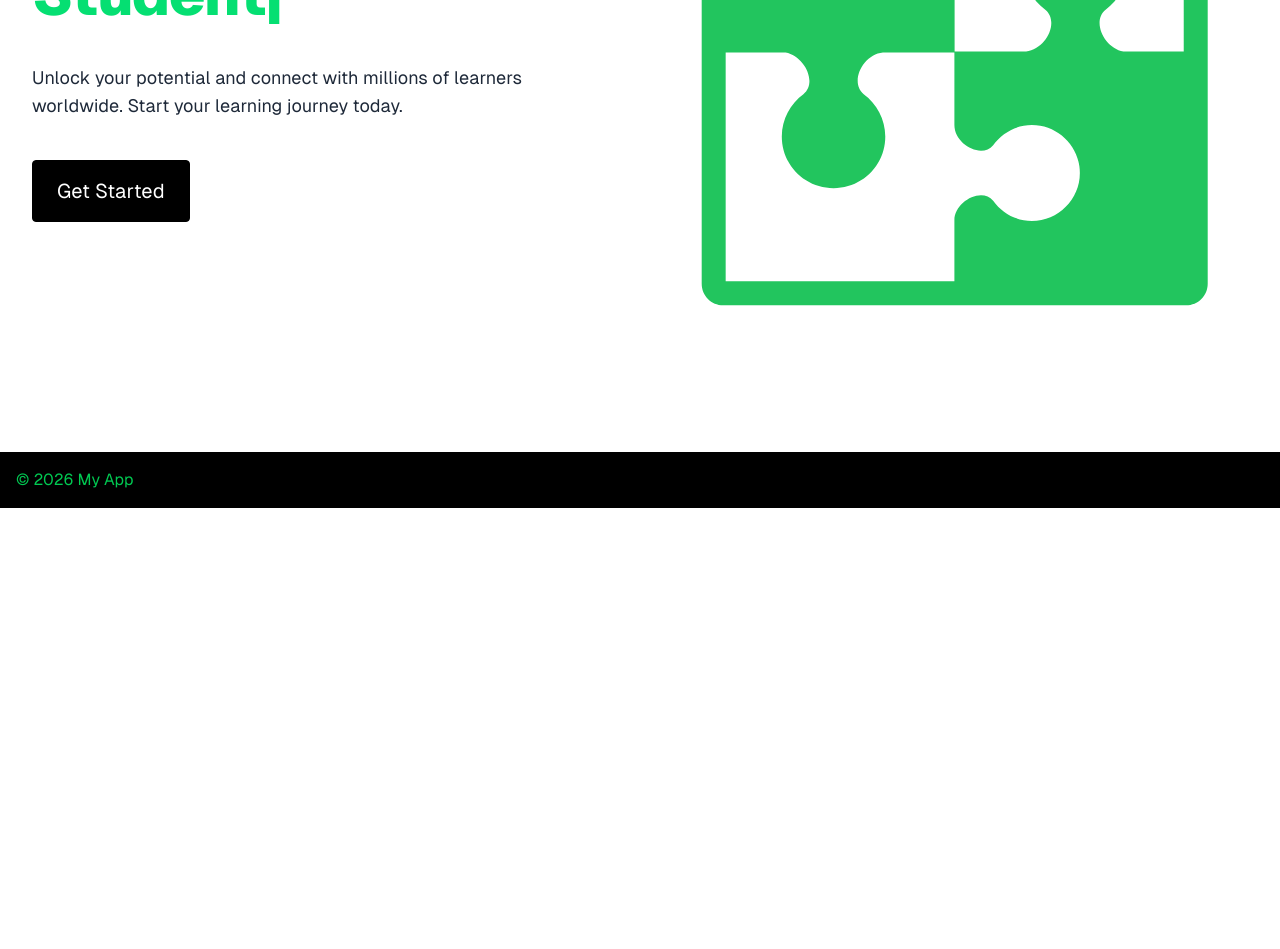
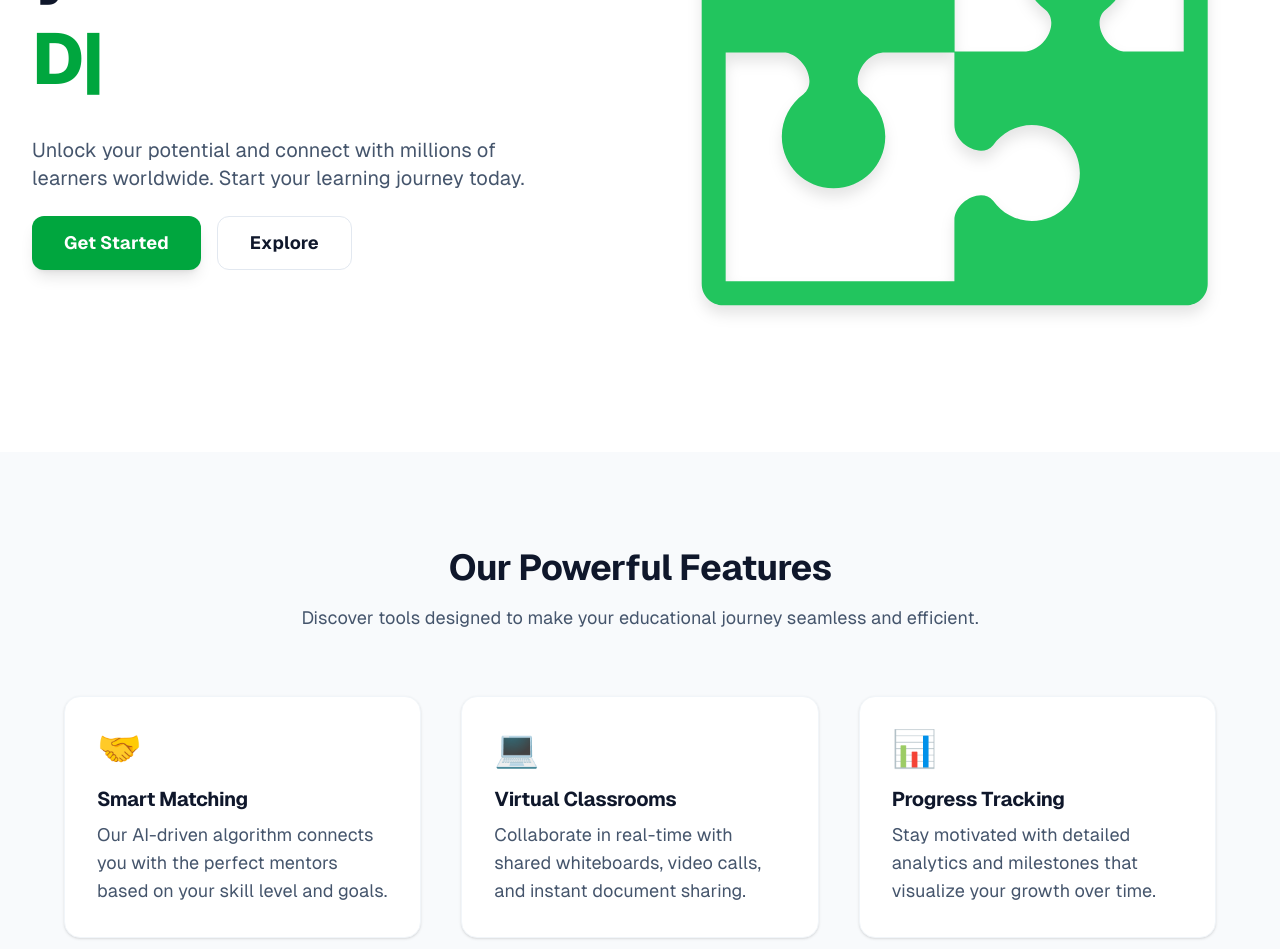
Before and after one commit to SydNexDarSky/Frontend-App, a React (Vite) app: page / in a window 1280 px wide. Shown: the part 348-1297 px from the top of the page. Before the commit the page ends 856 px from the top, so only its background shows below. Built offline with nearby package versions, Linux system fonts and the light colour scheme.

Commit message:
Added Features, About, Contact to the Landing page Co-authored-by: Dieke Sydney C. diekechi@gmail.com

```diff
--- a/src/components/Navbar.jsx
+++ b/src/components/Navbar.jsx
@@ -6,7 +6,7 @@ export default function Navbar() {
 	const [isMenuOpen, setIsMenuOpen] = useState(false);
 
 	return (
-		<nav className="fixed flex justify-between items-center w-full px-4 sm:px-8 py-4 bg-white shadow-md">
+		<nav className="fixed top-0 left-0 z-50 flex justify-between items-center w-full px-4 sm:px-8 py-4 bg-white shadow-md">
 			{/* Logo and Brand */}
 			<div className="flex items-center gap-2 cursor-pointer" onClick={() => navigate("/")}>
 				<img src="/vite.svg" alt="Educonnect Logo" className="w-8 h-8 sm:w-10 sm:h-10" />
--- a/src/pages/Landing.jsx
+++ b/src/pages/Landing.jsx
@@ -4,45 +4,114 @@ import { useNavigate } from "react-router-dom";
 export default function Landing() {
   const navigate = useNavigate();
 
+  const scrollToSection = (id) => {
+    const element = document.getElementById(id);
+    if (element) {
+      element.scrollIntoView({ behavior: "smooth" });
+    }
+  };
+
   return (
-		<>
+    <div className="min-h-screen bg-white text-slate-900">
+      {/* Hero Section */}
       <section className="flex flex-col-reverse md:flex-row w-full min-h-screen justify-center items-center px-4 sm:px-8 py-8 gap-8 md:gap-12">
-            {/* Hero Section */}
-            <div className="flex flex-col justify-center items-start w-full md:w-1/2 gap-4 sm:gap-6">
-              <h1 className="flex flex-col font-extrabold text-3xl sm:text-4xl md:text-5xl lg:text-6xl leading-tight">
+        <div className="flex flex-col justify-center items-start w-full md:w-1/2 gap-4 sm:gap-6 text-center md:text-left">
+          <h1 className="flex flex-col font-extrabold text-4xl sm:text-5xl md:text-6xl lg:text-7xl leading-tight">
             Connect with your{" "}
             <ReactTyped
-                  className="text-green-400"
-                  strings={[
-                    "Mentors",
-                    "Students",
-                    "Dreams",
-                  ]}
+              className="text-green-600"
+              strings={["Mentors", "Students", "Dreams"]}
               typeSpeed={40}
               backSpeed={50}
               backDelay={2000}
               loop
             />
           </h1>
-              <p className="text-base sm:text-lg text-gray-800 max-w-lg">
+          <p className="text-lg sm:text-xl text-slate-600 max-w-lg mx-auto md:mx-0">
             Unlock your potential and connect with millions of learners worldwide. Start your learning journey today.
           </p>
 
-              {/* CTA Button */}
-              <button onClick={() => navigate("/auth/signup")} className="primary-btn mt-4">
+          <div className="flex gap-4 w-full justify-center md:justify-start">
+            <button onClick={() => navigate("/auth/signup")} className="bg-green-600 text-white px-8 py-3 rounded-xl font-bold text-lg hover:bg-green-700 transition-all shadow-lg active:scale-95">
               Get Started
             </button>
+            <button onClick={() => scrollToSection('about')} className="border border-slate-200 px-8 py-3 rounded-xl font-bold text-lg hover:bg-slate-50 transition-all active:scale-95">
+              Explore
+            </button>
+          </div>
         </div>
 
-            {/* Image Section */}
         <div className="w-full md:w-1/2 flex justify-center items-center min-h-64 sm:min-h-96">
           <img
             src="/puzzle-connect-join-assemble-puzzle-svgrepo-com.svg"
-                alt="Puzzle connection illustration"
-                className="w-full max-w-xs h-auto sm:max-w-sm md:max-w-md lg:max-w-lg"
+            alt="Connection illustration"
+            className="w-full max-w-xs h-auto sm:max-w-sm md:max-w-md lg:max-w-lg drop-shadow-xl"
           />
         </div>
       </section>
-		</>
-	)
+
+      {/* Features Section */}
+      <section id="features" className="py-24 bg-slate-50 px-6 sm:px-12">
+        <div className="max-w-6xl mx-auto">
+          <div className="text-center mb-16">
+            <h2 className="text-3xl md:text-4xl font-bold text-slate-900 mb-4">Our Powerful Features</h2>
+            <p className="text-slate-600">Discover tools designed to make your educational journey seamless and efficient.</p>
+          </div>
+          <div className="grid grid-cols-1 md:grid-cols-3 gap-10">
+            <div className="bg-white p-8 rounded-2xl shadow-sm hover:shadow-md transition-shadow border border-slate-100">
+              <div className="text-4xl mb-4">🤝</div>
+              <h3 className="text-xl font-bold mb-2">Smart Matching</h3>
+              <p className="text-slate-600">Our AI-driven algorithm connects you with the perfect mentors based on your skill level and goals.</p>
+            </div>
+            <div className="bg-white p-8 rounded-2xl shadow-sm hover:shadow-md transition-shadow border border-slate-100">
+              <div className="text-4xl mb-4">💻</div>
+              <h3 className="text-xl font-bold mb-2">Virtual Classrooms</h3>
+              <p className="text-slate-600">Collaborate in real-time with shared whiteboards, video calls, and instant document sharing.</p>
+            </div>
+            <div className="bg-white p-8 rounded-2xl shadow-sm hover:shadow-md transition-shadow border border-slate-100">
+              <div className="text-4xl mb-4">📊</div>
+              <h3 className="text-xl font-bold mb-2">Progress Tracking</h3>
+              <p className="text-slate-600">Stay motivated with detailed analytics and milestones that visualize your growth over time.</p>
+            </div>
+          </div>
+        </div>
+      </section>
+
+      {/* About Section */}
+      <section id="about" className="py-24 px-6 sm:px-12 bg-white">
+        <div className="max-w-6xl mx-auto flex flex-col md:flex-row items-center gap-16">
+          <div className="w-full md:w-1/2 bg-blue-50 rounded-3xl h-80 flex items-center justify-center">
+            <div className="text-6xl opacity-20">🌍</div>
+          </div>
+          <div className="w-full md:w-1/2">
+            <h2 className="text-3xl md:text-4xl font-bold text-slate-900 mb-6">About EduConnect</h2>
+            <p className="text-lg text-slate-600 mb-6 leading-relaxed">
+              EduConnect is more than just a platform; it's a global community. We are dedicated to breaking down barriers to education by fostering meaningful connections between learners and experts.
+            </p>
+            <p className="text-lg text-slate-600 mb-8 leading-relaxed">
+              Whether you're a student looking for guidance or a professional wanting to give back, we provide the environment for knowledge to thrive.
+            </p>
+            <button onClick={() => scrollToSection('contact')} className="text-blue-600 font-bold hover:underline">Read our full story →</button>
+          </div>
+        </div>
+      </section>
+
+      {/* Contact Section */}
+      <section id="contact" className="py-24 bg-slate-900 text-white px-6 sm:px-12">
+        <div className="max-w-4xl mx-auto text-center">
+          <h2 className="text-3xl md:text-4xl font-bold mb-6">Get in Touch</h2>
+          <p className="text-slate-400 mb-12">Join thousands of others who are already transforming their lives. Reach out or sign up today.</p>
+
+          <form className="grid grid-cols-1 md:grid-cols-2 gap-6 text-left" onSubmit={(e) => e.preventDefault()}>
+            <input type="text" placeholder="Your Name" className="bg-slate-800 border border-slate-700 rounded-xl p-4 focus:outline-none focus:border-blue-500" />
+            <input type="email" placeholder="Your Email" className="bg-slate-800 border border-slate-700 rounded-xl p-4 focus:outline-none focus:border-blue-500" />
+            <textarea placeholder="Your Message" rows="4" className="bg-slate-800 border border-slate-700 rounded-xl p-4 focus:outline-none focus:border-blue-500 md:col-span-2"></textarea>
+            <button type="submit" className="md:col-span-2 bg-blue-600 text-white font-bold py-4 rounded-xl hover:bg-blue-700 transition-all shadow-xl active:scale-95">
+              Send Message
+            </button>
+          </form>
+        </div>
+      </section>
+    </div>
+  );
 }
```
Lines whose indentation alone changed are shown as unchanged.
